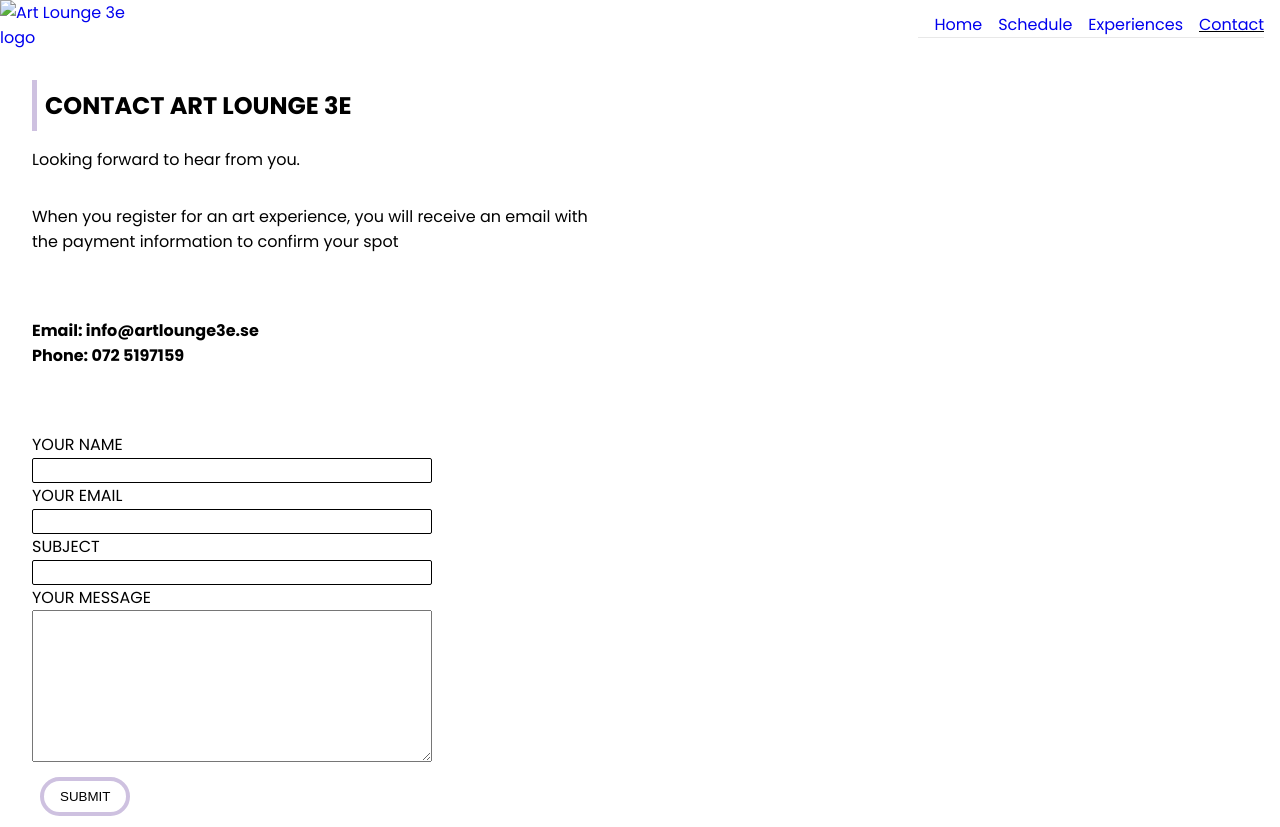
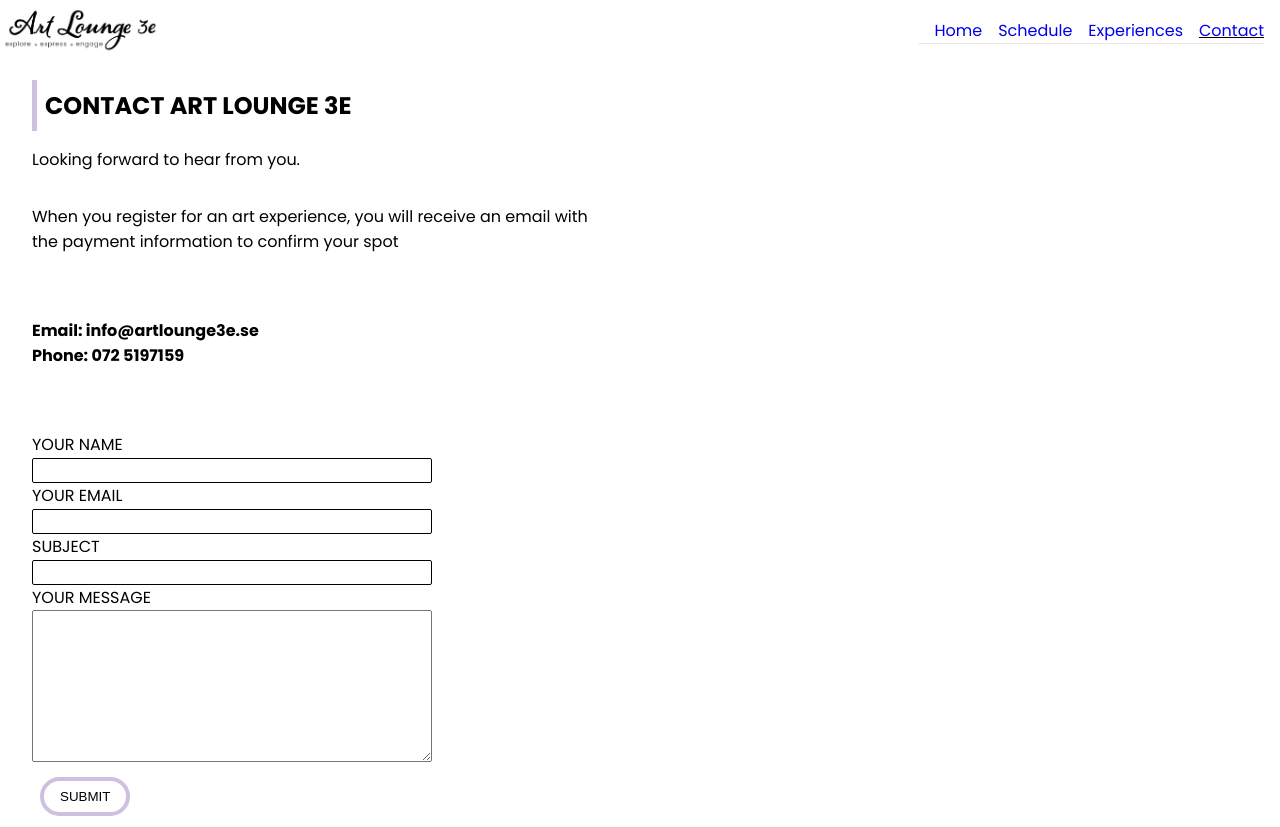
Before and after one commit to MarcoToppino/ArtLounge3e, a plain HTML site: page contact.html in a window 1280 px wide. Shown: the top 827 px of the page. Drawn offline with Linux system fonts and the light colour scheme.

Commit message:
corrected images names (lowercase, no spaces) for contact.html

```diff
--- a/contact.html
+++ b/contact.html
@@ -21,7 +21,7 @@
         <!--divide the header in two halves/divs, one for the logo, the other for the menu-->
         <!--Logo Image and link to index.html-->
         <div id="logo-container">
-            <a href="index.html"><img src="assets/images/ArtLoung3E_Logo.png" alt="Art Lounge 3e logo"></a>
+            <a href="index.html"><img src="assets/images/artlounge3e_logo.png" alt="Art Lounge 3e logo"></a>
         </div>
         <!--Navigation Menu-->
         <div id="menu-container">
@@ -67,7 +67,6 @@
                 <button type="submit" id="submit">SUBMIT</button>
             </form>
         </section>
-        <!--location maps-->
     </main>
 
     <footer>
```
